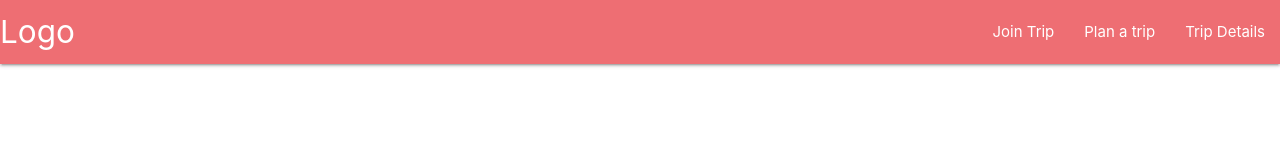
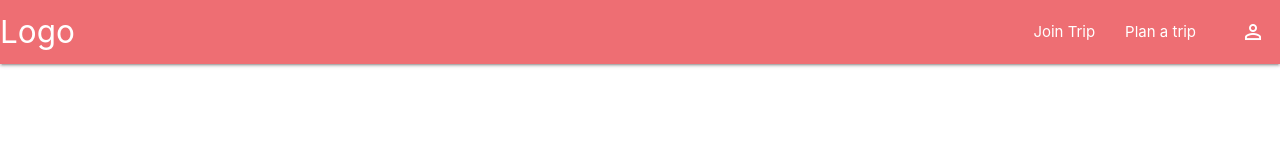
Before and after one commit to marjanmukram/trip-planner, a React (Create React App) app: page / in a window 1280 px wide. Shown: the top 160 px of the page. Built offline with nearby package versions, Linux system fonts and the light colour scheme.

Commit message:
Added avatar

```diff
--- a/src/App.js
+++ b/src/App.js
@@ -23,7 +23,9 @@ class App extends Component {
                   <Link to="/trip-plan-form/">Plan a trip</Link>
                 </li>
                 <li>
-                  <Link to="/trip-details/">Trip Details</Link>
+                  <Link to="/trip-details/">
+                    <i className="material-icons right">perm_identity</i>
+                  </Link>
                 </li>
               </ul>
             </div>
```
